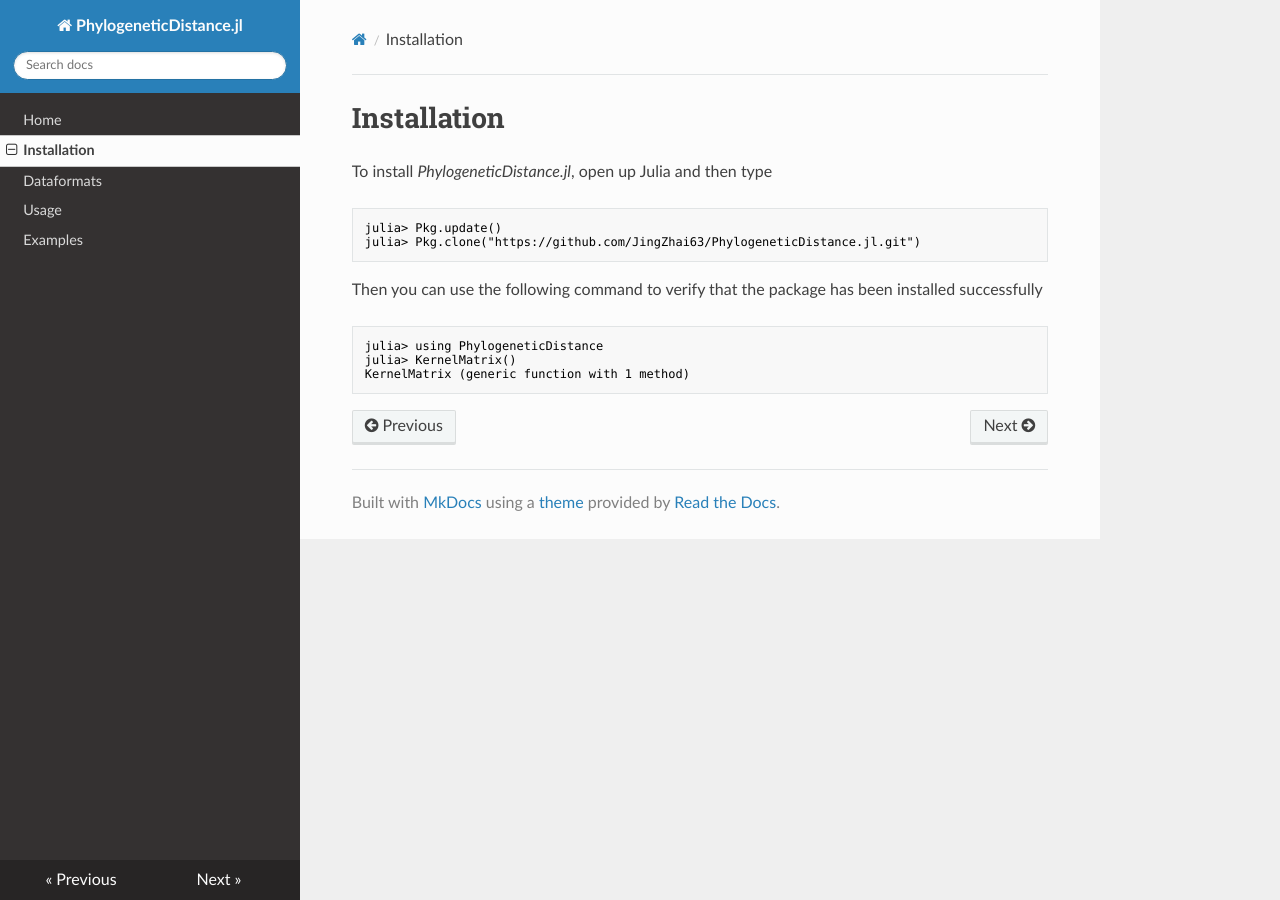
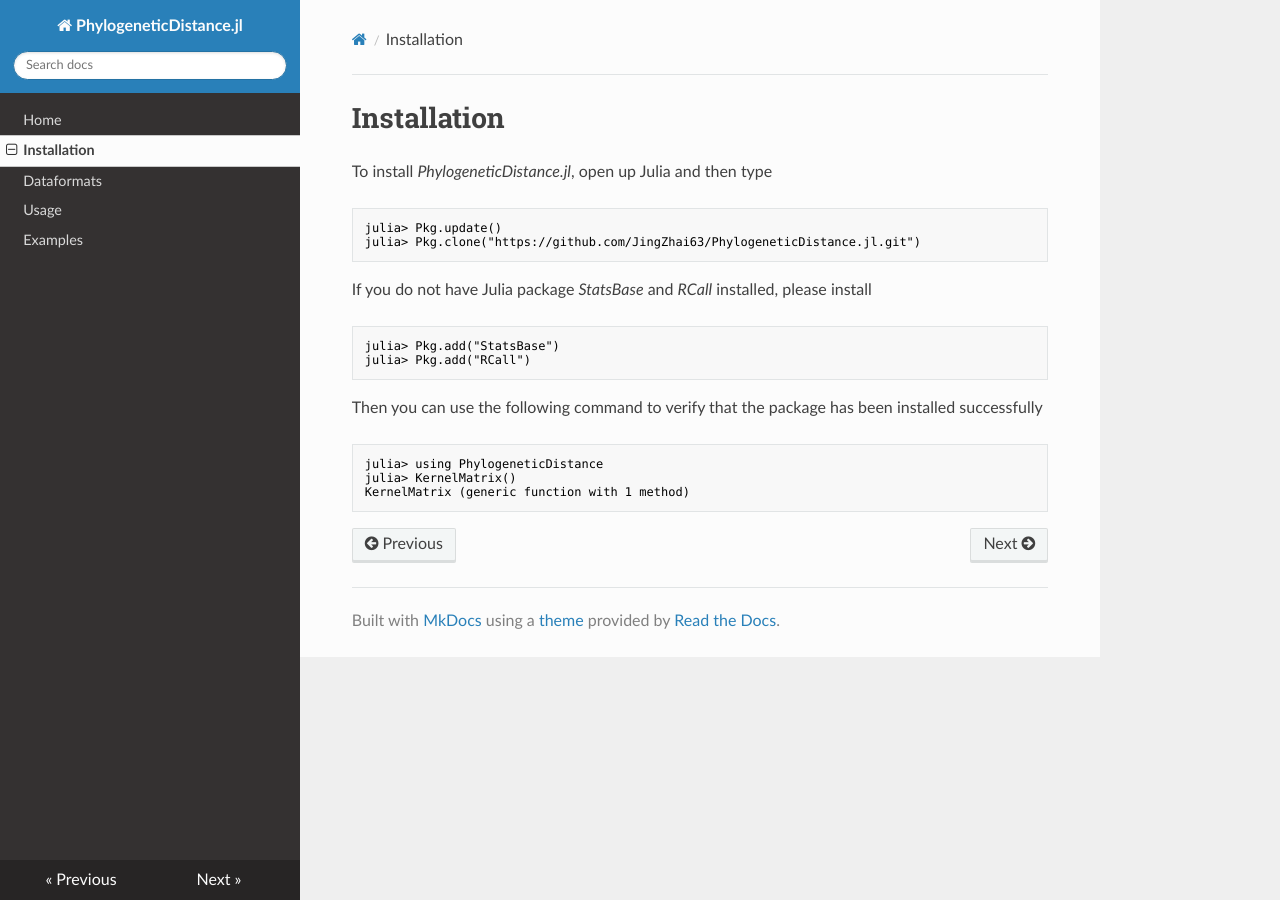
Before and after one commit to JingZhai63/PhylogeneticDistance.jl, an MkDocs documentation site: the page built from docs/installation.md, in a window 1280 px wide. Built offline with MkDocs 1.6.1, drawn with Linux system fonts in a browser that asks for light colours; nearby versions of some CDN libraries; old or Windows-style settings are respelled for this version of MkDocs.

Commit message:
update main

````diff
--- a/docs/installation.md
+++ b/docs/installation.md
@@ -5,6 +5,12 @@ To install _PhylogeneticDistance.jl_, open up Julia and then type
 ```julia
 julia> Pkg.update()
 julia> Pkg.clone("https://github.com/JingZhai63/PhylogeneticDistance.jl.git")
+```
+If you do not have Julia package _StatsBase_ and _RCall_ installed, please install
+
+```julia
+julia> Pkg.add("StatsBase")
+julia> Pkg.add("RCall")
 ```
 
 Then you can use the following command to verify that the package has been installed successfully
````
Also changed, not shown: README.md (+2 -2 lines), docs/examples.md (+1 -1 lines).
